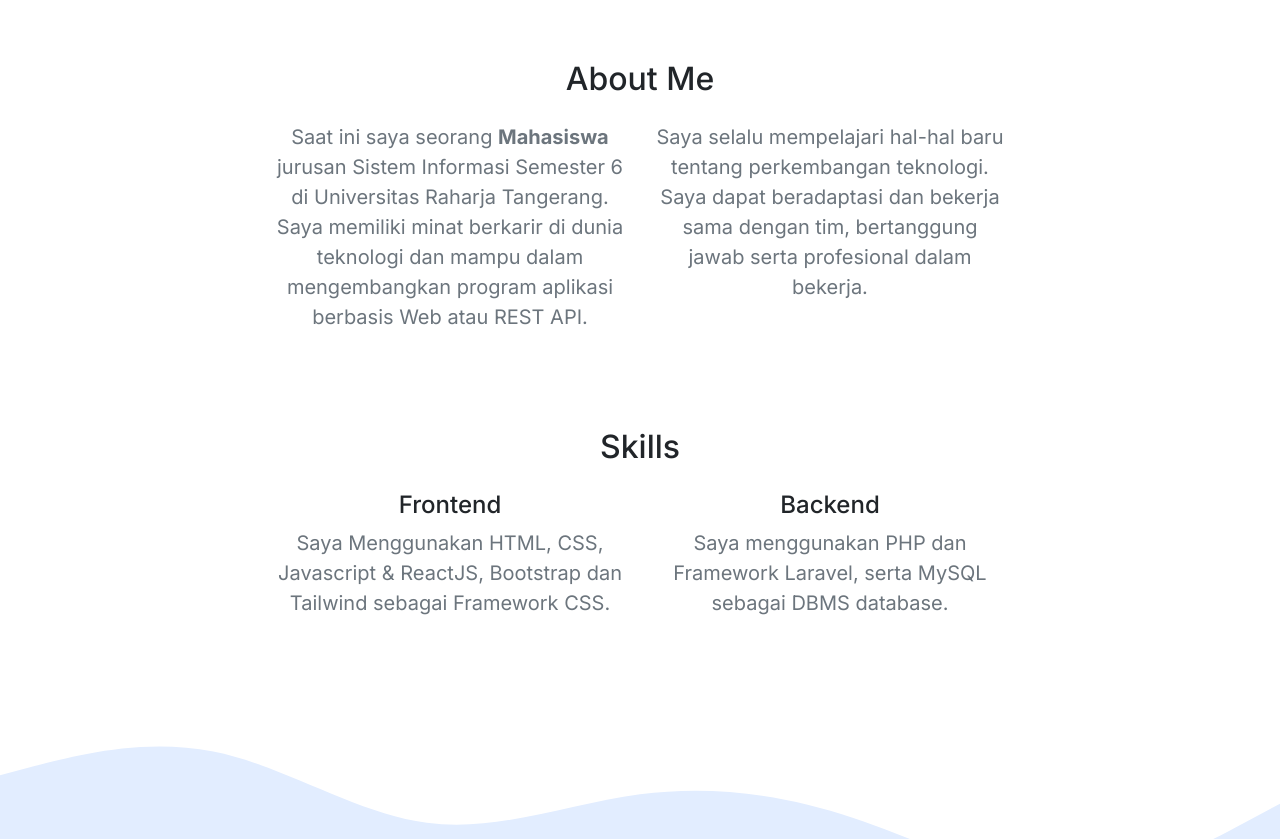
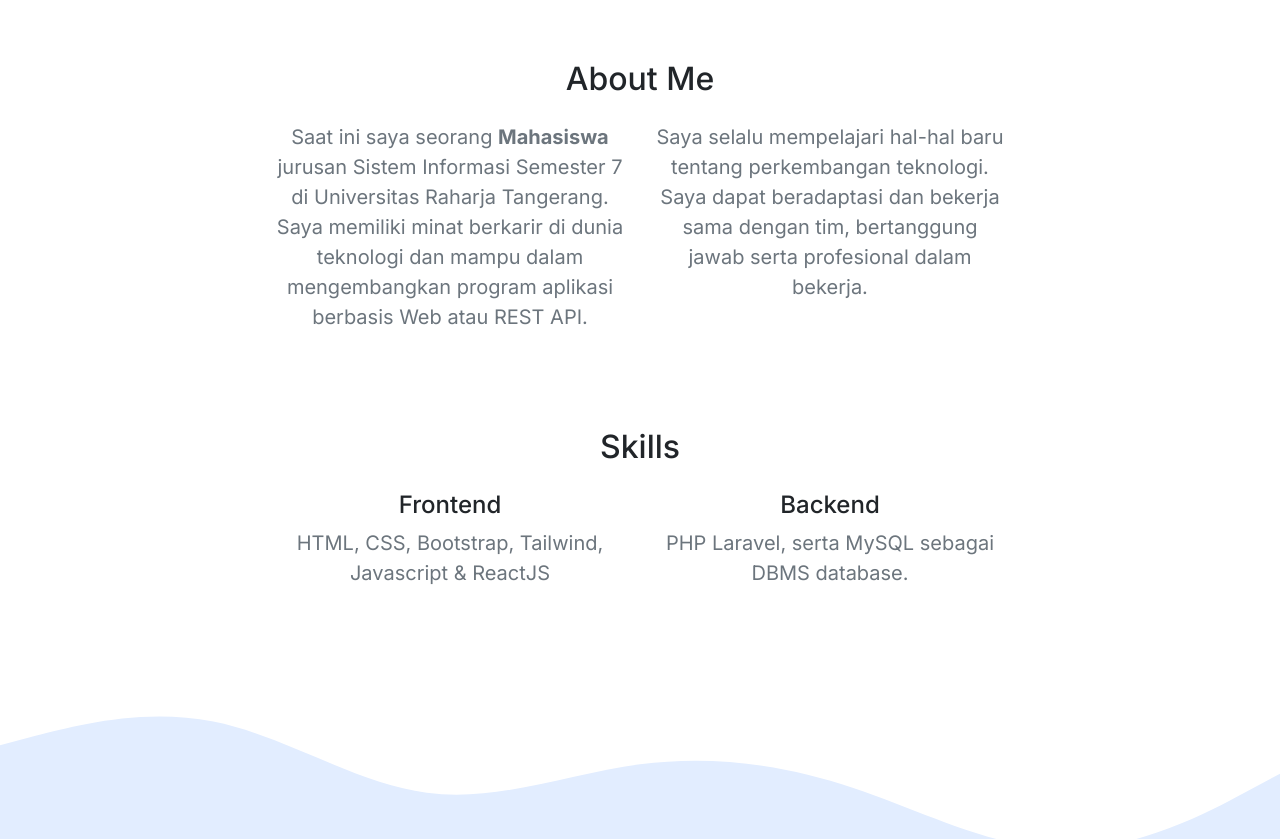
Before and after one commit to giannurwana19/giannurwana19.github.io, a website: page index.html in a window 1280 px wide. Shown: the part 760-1599 px from the top of the page. Drawn offline with nearby package versions, Linux system fonts and the light colour scheme.

Commit message:
update skill & smt

```diff
--- a/index.html
+++ b/index.html
@@ -71,8 +71,8 @@
 
   <!-- jumbotron -->
   <section class="jumbotron text-center">
-    <img src="assets/img/profile/avatar3.jpg" class="rounded-circle border border-3 mb-2"
-      alt="Gian Nurwana" width="200">
+    <img src="assets/img/profile/avatar3.jpg" class="rounded-circle border border-3 mb-2" alt="Gian Nurwana"
+      width="200">
     <h1 class="display-5 fw-bold">GN</h1>
     <p class="lead">Seorang...</p>
     <div>
@@ -96,7 +96,7 @@
       </div>
       <div class="row justify-content-center fs-5 text-center text-secondary">
         <div class="col-lg-4" data-aos="zoom-in" data-aos-duration="1000">
-          <p>Saat ini saya seorang <strong>Mahasiswa</strong> jurusan Sistem Informasi Semester 6 di Universitas Raharja
+          <p>Saat ini saya seorang <strong>Mahasiswa</strong> jurusan Sistem Informasi Semester 7 di Universitas Raharja
             Tangerang. Saya memiliki minat berkarir di dunia teknologi dan mampu dalam mengembangkan program aplikasi
             berbasis Web atau REST API.</p>
         </div>
@@ -126,12 +126,11 @@
       <div class="row mb-5 justify-content-center fs-5 text-center text-secondary">
         <div class="col-lg-4 mb-4" data-aos="zoom-in" data-aos-duration="1000">
           <h4 class="text-dark">Frontend</h4>
-          Saya Menggunakan HTML, CSS, Javascript & ReactJS, Bootstrap dan Tailwind sebagai
-          Framework CSS.
+          HTML, CSS, Bootstrap, Tailwind, Javascript & ReactJS
         </div>
         <div class="col-lg-4" data-aos="zoom-in" data-aos-duration="1000" data-aos-delay="200">
           <h4 class="text-dark">Backend</h4>
-          Saya menggunakan PHP dan Framework Laravel, serta MySQL sebagai DBMS database.
+          PHP Laravel, serta MySQL sebagai DBMS database.
         </div>
       </div>
     </div>
```
